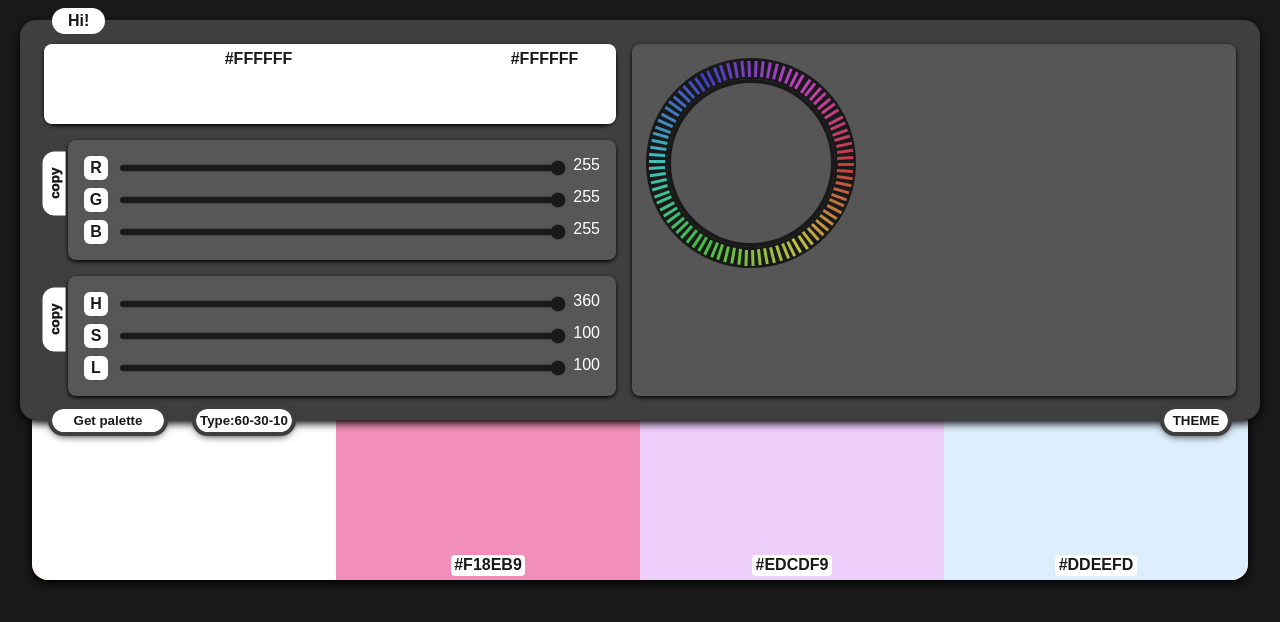
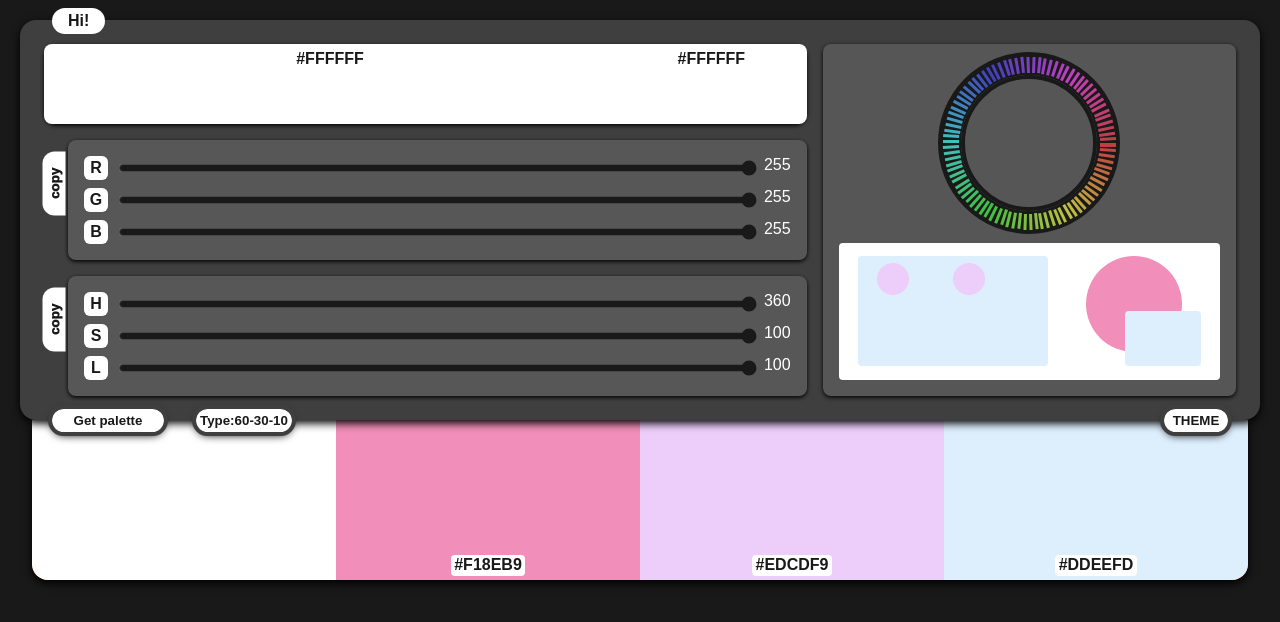
Before and after one commit to Kuovinen/ColorTools, a plain HTML site: page index.html in a window 1280 px wide. Both pictures are taken after a click on the button "Get palette". Drawn offline with Linux system fonts and the light colour scheme.

Commit message:
implemented working composition

```diff
--- a/functions.js
+++ b/functions.js
@@ -327,7 +327,7 @@ export function createHueWheel(offset) {
   parent.style.height = `${offset}rem`;
   parent.style.width = `${offset}rem`;
   parent.style.outlineStyle = `solid`;
-  parent.style.outlineWidth = `${offset / 10 + offset / 30}rem`; //
+  parent.style.outlineWidth = `${offset / 10 + offset / 12}rem`; //
   parent.style.outlineColor = `var(--cp-Black)`;
   parent.style.margin = `${offset / 10 + offset / 50}rem`;
   let element;
@@ -409,10 +409,24 @@ export function generatePalette() {
     //converts CSS data to Hex
     document.querySelector(`.hex${id}`).innerText = hex;
   }
-
   updateHex("thirdP");
   updateHex("secondP");
   updateHex("fourthP");
+  updateComposition();
+  function updateComposition() {
+    document.querySelector(".composition").style.background =
+      document.querySelector(".hex").innerText;
+    document.querySelector(".comp1").style.background =
+      document.querySelector(".fourthP").innerText;
+    document.querySelector(".comp2").style.background =
+      document.querySelector(".fourthP").innerText;
+    document.querySelector(".comp3").style.background =
+      document.querySelector(".secondP").innerText;
+    document.querySelector(".comp4").style.background =
+      document.querySelector(".thirdP").innerText;
+    document.querySelector(".comp5").style.background =
+      document.querySelector(".thirdP").innerText;
+  }
 }
 
 function assingNumber(initial, increment, limit) {
@@ -432,10 +446,12 @@ export function switchPalType(target) {
     document.querySelector(".mainP").style.flex = 1;
     document.querySelector(".thirdP").style.flex = 1;
     document.querySelector(".fourthP").style.flex = 1;
+    document.querySelector(".comp3").style.display = "block";
   } else {
     targetColor.style.display = "none";
     document.querySelector(".mainP").style.flex = 6;
     document.querySelector(".thirdP").style.flex = 1;
     document.querySelector(".fourthP").style.flex = 3;
+    document.querySelector(".comp3").style.display = "none";
   }
 }
--- a/index.html
+++ b/index.html
@@ -15,7 +15,16 @@
 
       <div id="instruments"><div id="colors"></div></div>
       <div class="visuals">
-        <div class="hueCircleBase"></div>
+        <div class="circleContainer"><div class="hueCircleBase"></div></div>
+
+        <div class="composition">
+          <div class="comp1"></div>
+          <div class="comp2"></div>
+          <div class="comp3"></div>
+          <div class="comp4"></div>
+          <div class="comp5"></div>
+          <div class="comp6"></div>
+        </div>
       </div>
     </div>
     <div class="paletteBig">
--- a/script.js
+++ b/script.js
@@ -36,7 +36,7 @@ document.querySelector("#theme").addEventListener("click", switchTheme);
 document
   .querySelector("#genPalette")
   .addEventListener("click", generatePalette);
-createHueWheel(10);
+createHueWheel(8);
 document
   .querySelector("#paletteType")
   .addEventListener("click", (event) => switchPalType(event.target));
--- a/style.css
+++ b/style.css
@@ -6,6 +6,7 @@
   --cp-Black60: rgb(25, 25, 25, 0.6);
   --cp-GreyLight: rgb(63, 63, 63);
   --cp-GreyLighter: rgb(86, 86, 86);
+  --cp-Comp1: white;
 }
 body {
   background: var(--cp-Black);
@@ -28,7 +29,7 @@ body {
   z-index: 2;
 }
 #instruments {
-  flex: 1;
+  flex: 2;
 }
 #colors {
   background: var(--cp-Black);
@@ -40,6 +41,10 @@ body {
 .visuals {
   background: var(--cp-GreyLighter);
   flex: 1;
+  gap: 1rem;
+  display: flex;
+  flex-direction: column;
+
   padding: 1rem;
   border-radius: 0.5rem;
   box-shadow: 0rem 0.1rem 0.25rem black;
@@ -288,9 +293,63 @@ section:hover .copyButton {
   flex: 1;
   background: white;
 }
-@media (max-width: 1000px) {
+.circleContainer {
+  flex: 1;
+  display: flex;
+  justify-content: center;
+}
+.composition {
+  flex: 1;
+  position: relative;
+  border-radius: 0.25rem;
+  overflow: hidden;
+  background: white;
+}
+.comp1 {
+  position: absolute;
+  border-radius: 0.25rem;
+  top: 10%;
+  left: 5%;
+  height: 80%;
+  width: 50%;
+}
+.comp2 {
+  position: absolute;
+  border-radius: 0.25rem;
+  z-index: 2;
+  bottom: 10%;
+  right: 5%;
+  height: 40%;
+  width: 20%;
+}
+.comp3 {
+  position: absolute;
+  z-index: 1;
+  border-radius: 50%;
+  top: 10%;
+  right: 10%;
+  height: 6rem;
+  width: 6rem;
+}
+.comp4,
+.comp5 {
+  position: absolute;
+  border-radius: 50%;
+  top: 15%;
+  left: 10%;
+  height: 2rem;
+  width: 2rem;
+}
+.comp5 {
+  left: 30%;
+}
+
+@media (max-width: 680px) {
   #panel {
     flex-wrap: wrap;
-    color: hsl(0, 100%, 50%);
+  }
+  .visuals {
+    flex-direction: row;
+    justify-content: space-between;
   }
 }
```
